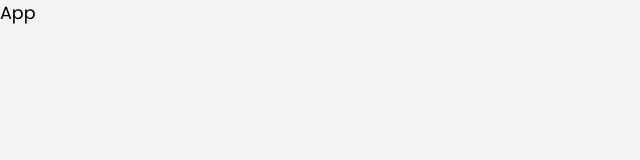
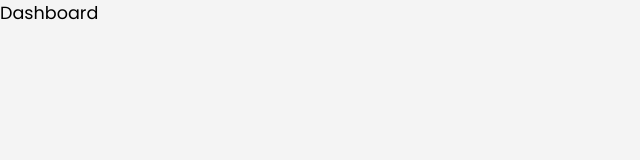
Before and after one commit to AndriiPukh/site-management, a React (Create React App) app: page / in a window 1280 px wide. Shown: the top 160 px of the page, without its empty margins (0-640 px from the left). Built offline with nearby package versions, Linux system fonts and the light colour scheme; the HTML template or start-up script is replaced by a standard one.

Commit message:
[SM-04] Setup routes and pages

```diff
--- a/package.json
+++ b/package.json
@@ -6,11 +6,11 @@
     "@testing-library/jest-dom": "^5.16.4",
     "@testing-library/react": "^13.2.0",
     "@testing-library/user-event": "^13.5.0",
-    "firebase": "^8.5.0",
+    "firebase": "8.5.0",
     "react": "^18.1.0",
     "react-dom": "^18.1.0",
-    "react-scripts": "5.0.1",
-    "web-vitals": "^2.1.4"
+    "react-router-dom": "5.1.2",
+    "react-scripts": "5.0.1"
   },
   "scripts": {
     "start": "react-scripts start",
--- a/src/App.js
+++ b/src/App.js
@@ -1,8 +1,36 @@
 import React from 'react'
 import './App.css'
+import { BrowserRouter, Switch, Route } from 'react-router-dom'
+import Dashboard from './pages/dashboard/Dashboard'
+import Create from './pages/create/Create'
+import Login from './pages/login/Login'
+import Signup from './pages/signup/Signup'
+import Project from './pages/project/Project'
 
 function App() {
-  return <div className="App">App</div>
+  return (
+    <div className="App">
+      <BrowserRouter>
+        <Switch>
+          <Route exact path="/">
+            <Dashboard />
+          </Route>
+          <Route path="/create">
+            <Create />
+          </Route>
+          <Route path="/login">
+            <Login />
+          </Route>
+          <Route path="/signup">
+            <Signup />
+          </Route>
+          <Route path="/projects/:id">
+            <Project />
+          </Route>
+        </Switch>
+      </BrowserRouter>
+    </div>
+  )
 }
 
 export default App
--- /dev/null
+++ b/src/pages/create/Create.js
@@ -0,0 +1,8 @@
+import React from 'react'
+import './Create.css'
+
+function Create() {
+  return <div>Create</div>
+}
+
+export default Create
--- /dev/null
+++ b/src/pages/dashboard/Dashboard.js
@@ -0,0 +1,8 @@
+import React from 'react'
+import './Dashboard.css'
+
+function Dashboard() {
+  return <div>Dashboard</div>
+}
+
+export default Dashboard
--- /dev/null
+++ b/src/pages/login/Login.js
@@ -0,0 +1,8 @@
+import React from 'react'
+import './Login.css'
+
+function Login() {
+  return <div>Login</div>
+}
+
+export default Login
--- /dev/null
+++ b/src/pages/project/Project.js
@@ -0,0 +1,8 @@
+import React from 'react'
+import './Project.css'
+
+function Project() {
+  return <div>Project</div>
+}
+
+export default Project
--- /dev/null
+++ b/src/pages/signup/Signup.js
@@ -0,0 +1,8 @@
+import React from 'react'
+import './Signup.css'
+
+function Signup() {
+  return <div>Signup</div>
+}
+
+export default Signup
```
Also changed, not shown: src/pages/create/Create.css (added), src/pages/dashboard/Dashboard.css (added), src/pages/login/Login.css (added), src/pages/project/Project.css (added), src/pages/signup/Signup.css (added), 1 other file (tests, documents, lock files or other folders).
